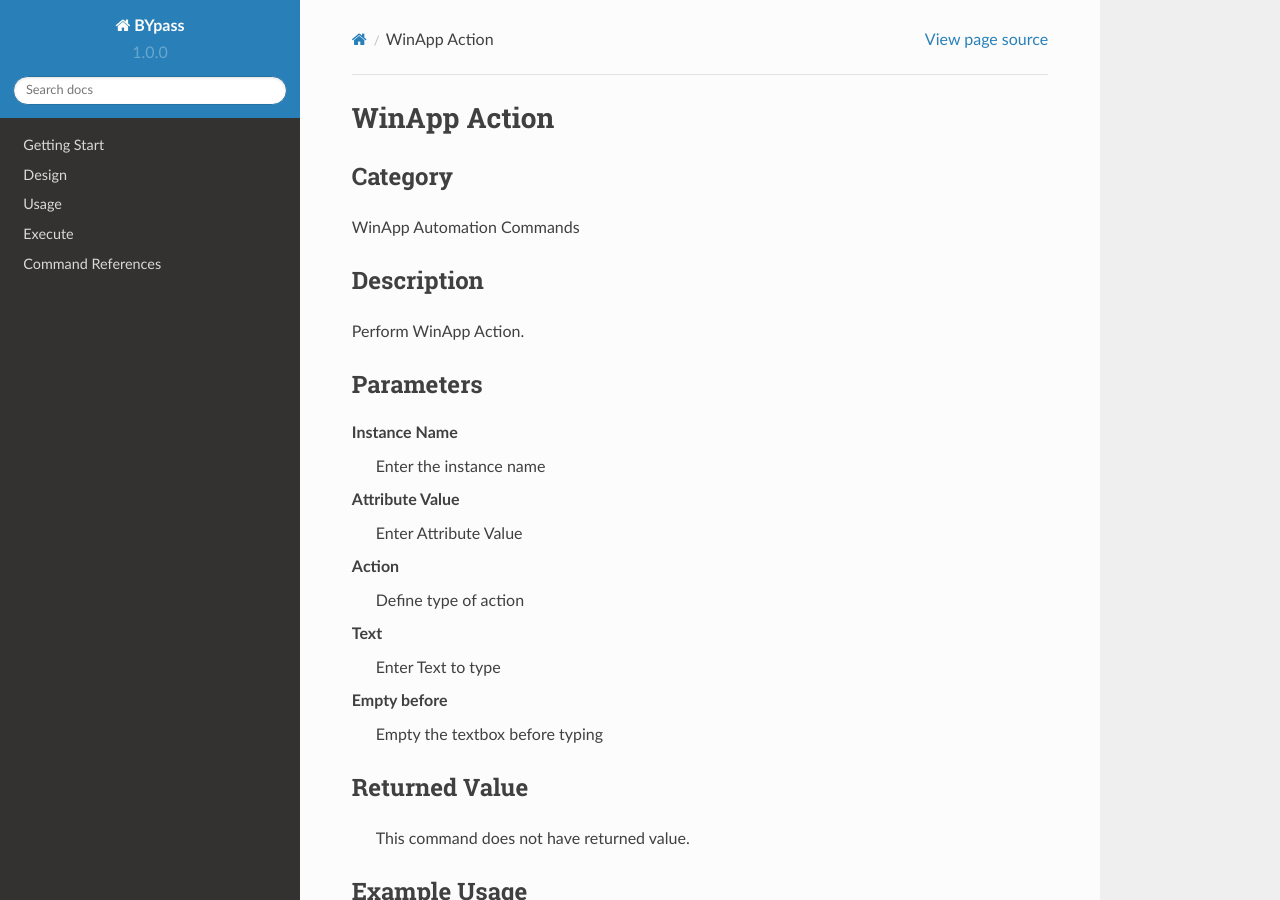
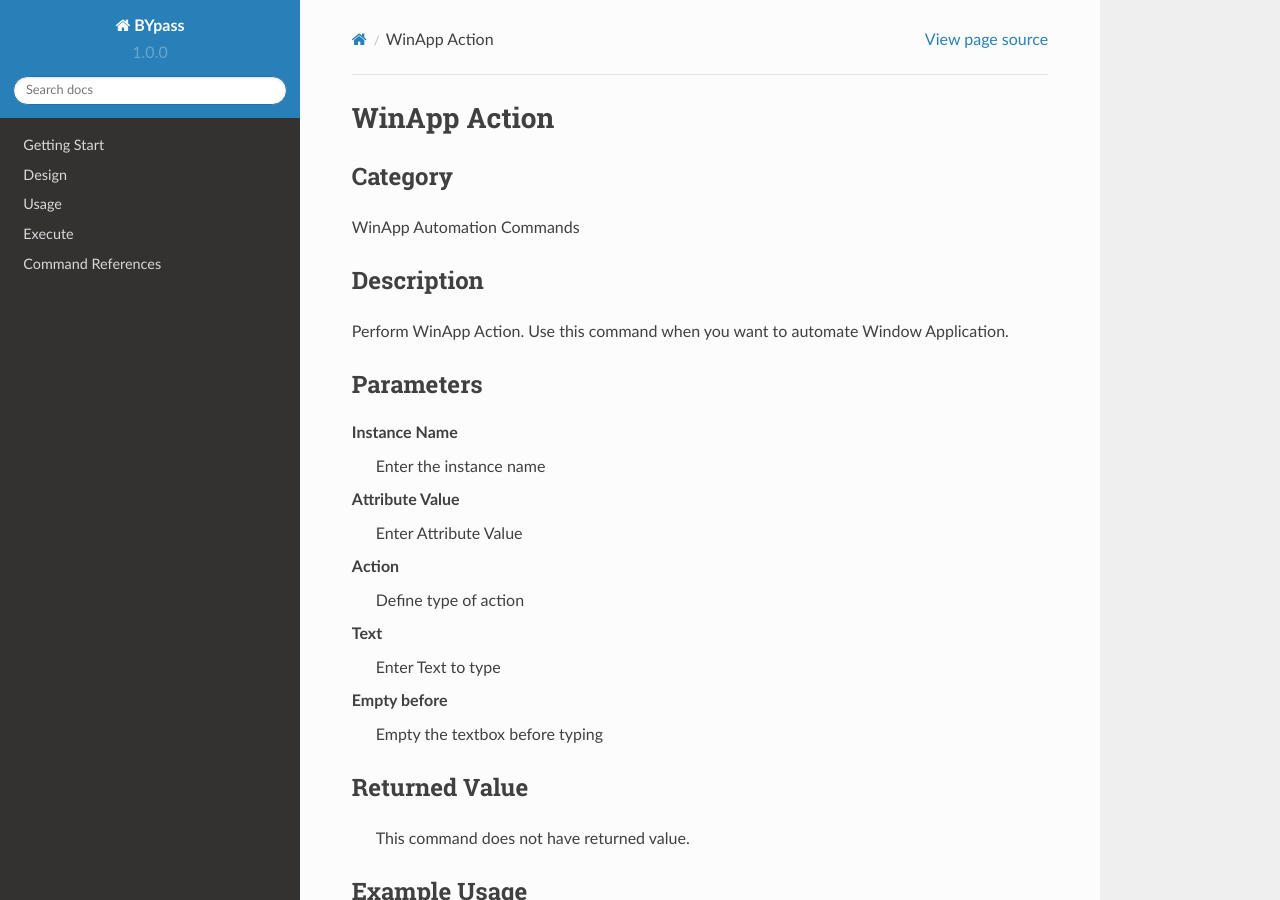
Before and after one commit to stupidmankind/BYpassDoc, a Sphinx documentation site: the page built from docs/source/commands/winappaction.rst, in a window 1280 px wide and 900 px high. Built offline with Sphinx 7.4.7 and the Read the Docs theme 2.0.0, drawn with Linux system fonts in a browser that asks for light colours.

```diff
--- a/docs/source/commands/puppeteerbrowsercreate.rst
+++ b/docs/source/commands/puppeteerbrowsercreate.rst
@@ -8,7 +8,7 @@ Web Browser Commands
 Description
 -----------
 
-This command allows you to create a new web browser session.
+This command allows you to create a new web browser session. This command supports Microsoft Edge, Chrome and Firefox.
 
 Parameters
 ----------
--- a/docs/source/commands/winappaction.rst
+++ b/docs/source/commands/winappaction.rst
@@ -8,7 +8,7 @@ WinApp Automation Commands
 Description
 -----------
 
-Perform WinApp Action.
+Perform WinApp Action. Use this command when you want to automate Window Application.
 
 Parameters
 ----------
--- a/docs/source/prerequisite.rst
+++ b/docs/source/prerequisite.rst
@@ -1,7 +1,7 @@
 Prerequisite
 ============
 
-Software and Hardware requirements for BYpass
+BYpass can be installed on Physical Server or Virtual Machine. Here are the Software and Hardware requirements for BYpass.
 
 Software:
 	+-----------------+---------------------------------------------------+
```
